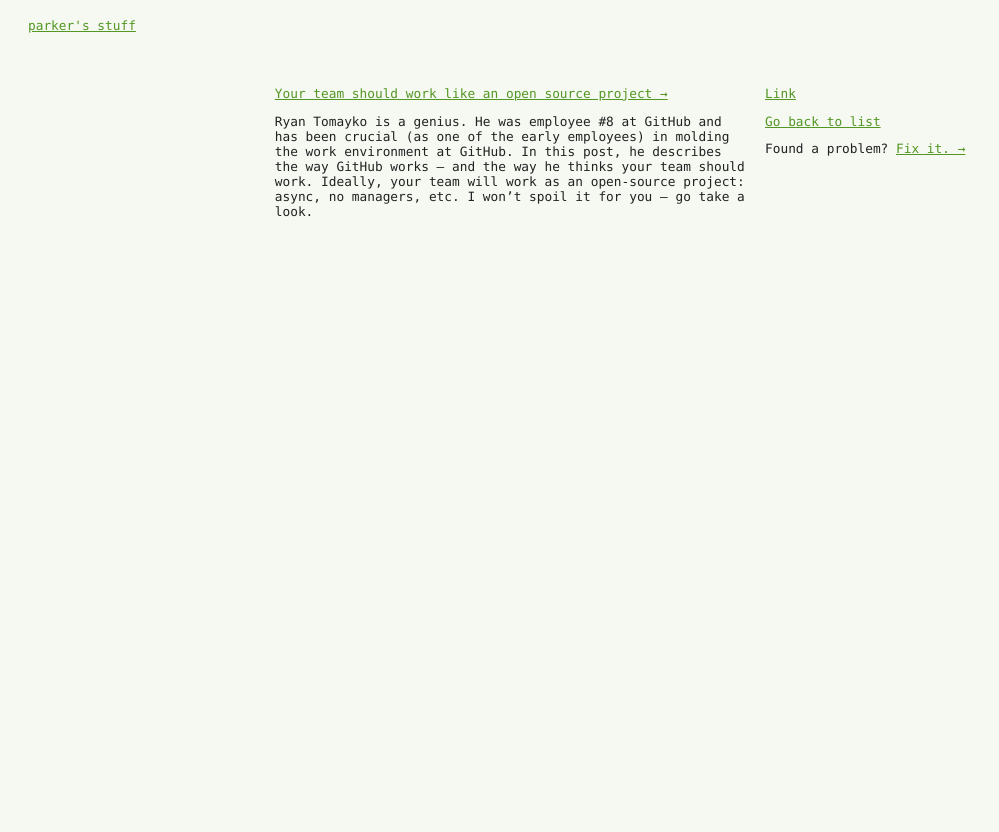
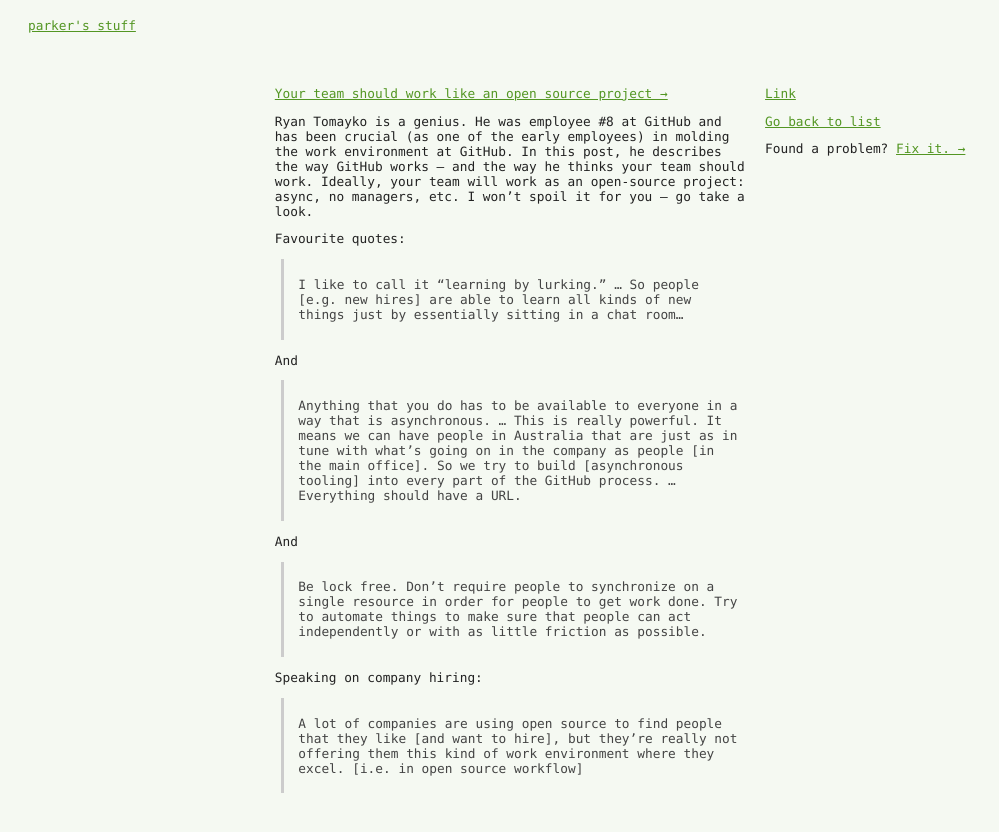
Before and after one commit to parkr/stuff, a Jekyll site: the page built from _posts/2013-10-23-adopt-open-source-process-constraints.markdown, in a window 1280 px wide. Shown: the top 832 px of the page, without its empty margins (0-999 px from the left). Built offline with Jekyll 4.4.1, drawn with Linux system fonts in a browser that asks for light colours; Markdown is read by kramdown in place of the engine named in the settings.

Commit message:
Add quotes to rtomayko post.

```diff
--- a/_posts/2013-10-23-adopt-open-source-process-constraints.markdown
+++ b/_posts/2013-10-23-adopt-open-source-process-constraints.markdown
@@ -11,3 +11,29 @@
 post, he describes the way GitHub works &mdash; and the way he thinks your team
 should work. Ideally, your team will work as an open-source project: async, no
 managers, etc. I won't spoil it for you &mdash; go take a look.
+
+Favourite quotes:
+
+> I like to call it "learning by lurking." ... So people [e.g. new hires]
+> are able to learn all kinds of new things just by essentially sitting in
+> a chat room...
+
+And
+
+> Anything that you do has to be available to everyone in a way that is
+> asynchronous. ... This is really powerful. It means we can have people in
+> Australia that are just as in tune with what's going on in the company as
+> people [in the main office]. So we try to build [asynchronous tooling]
+> into every part of the GitHub process. ... Everything should have a URL.
+
+And
+
+> Be lock free. Don't require people to synchronize on a single resource in
+> order for people to get work done. Try to automate things to make sure
+> that people can act independently or with as little friction as possible.
+
+Speaking on company hiring:
+
+> A lot of companies are using open source to find people that they like
+> [and want to hire], but they're really not offering them this kind of
+> work environment where they excel. [i.e. in open source workflow]
```
